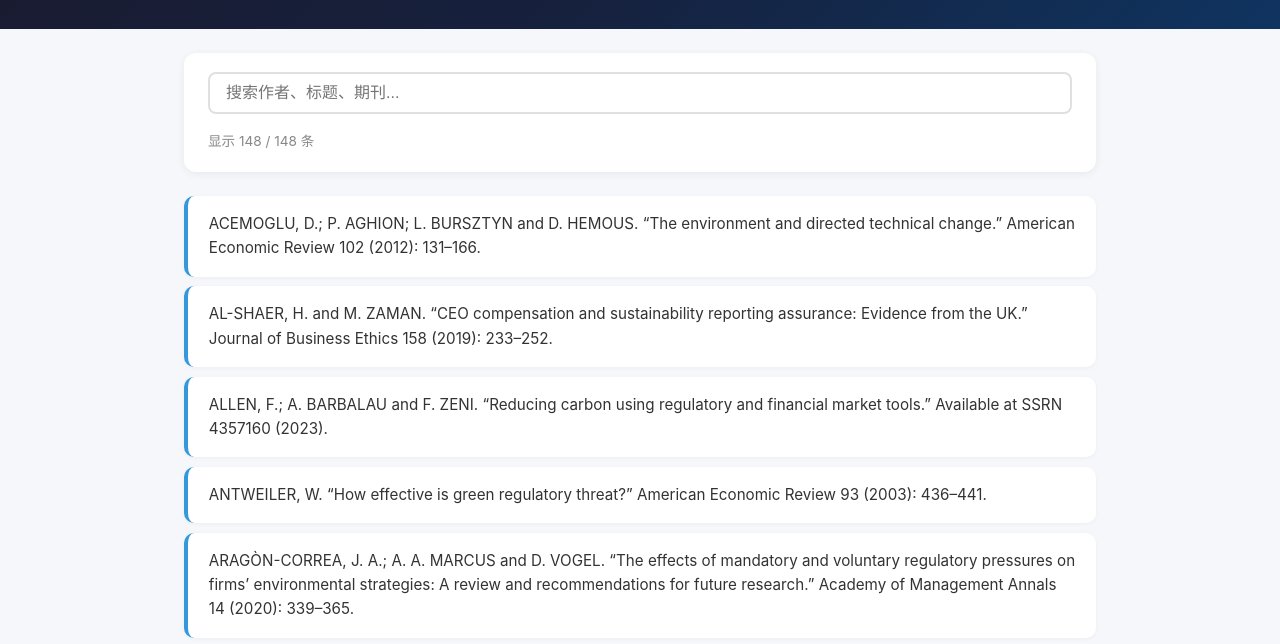
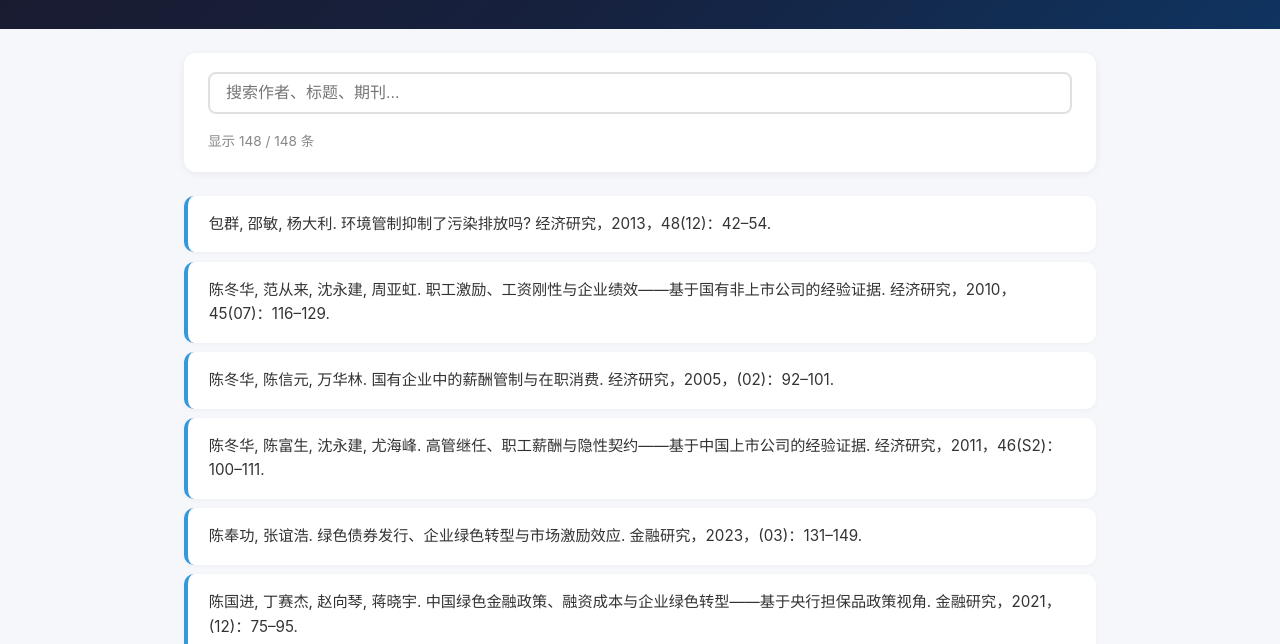
Before and after one commit to xnkong-nju/References, a plain HTML site: page index.html in a window 1280 px wide. Shown: the part 142-786 px from the top of the page. Drawn offline with Linux system fonts and the light colour scheme.

Commit message:
Update index.html

```diff
--- a/index.html
+++ b/index.html
@@ -105,8 +105,8 @@
     <script src="data.js"></script>
     <script>
         const allRefs = [
-            ...REFS.en.map(t => ({ text: t, lang: 'en' })),
-            ...REFS.cn.map(t => ({ text: t, lang: 'cn' }))
+            ...REFS.cn.map(t => ({ text: t, lang: 'cn' })),
+            ...REFS.en.map(t => ({ text: t, lang: 'en' }))
         ];
 
         document.getElementById('total').textContent = allRefs.length;
```
